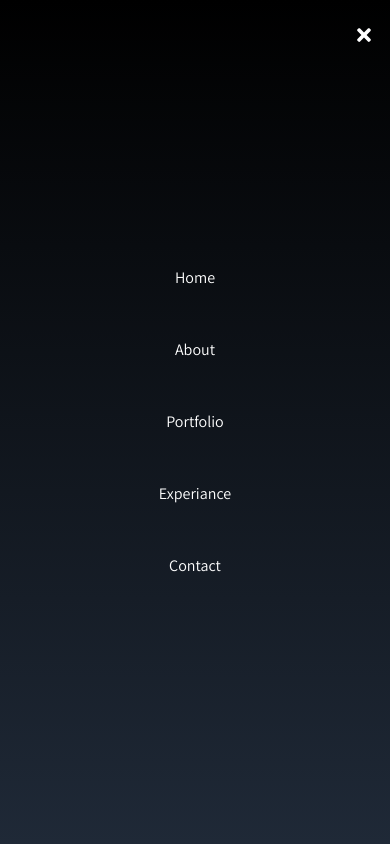
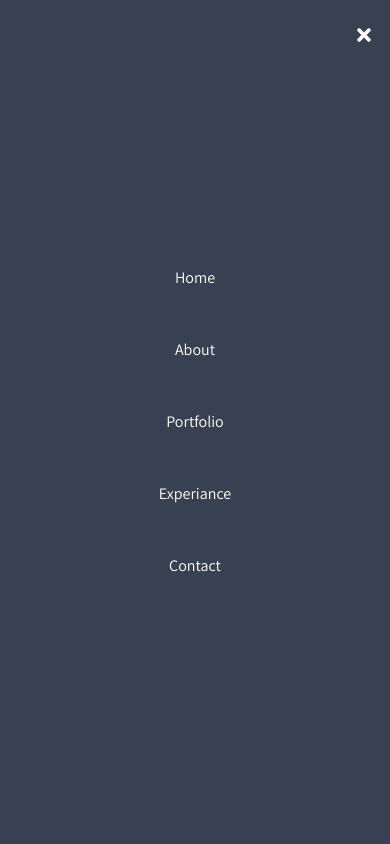
Before and after one commit to mohan-cyber/website-portfolio, a React (Create React App) app: page / in a window 390 px wide. Both pictures are taken after a click on the element 364 px from the left and 35 px from the top of the page. Shown: the top 844 px of the page. Built offline with nearby package versions, Linux system fonts and the light colour scheme.

Commit message:
updated navber

```diff
--- a/package.json
+++ b/package.json
@@ -6,6 +6,7 @@
     "@testing-library/jest-dom": "^5.17.0",
     "@testing-library/react": "^13.4.0",
     "@testing-library/user-event": "^13.5.0",
+    "framer-motion": "^10.15.0",
     "react": "^18.2.0",
     "react-dom": "^18.2.0",
     "react-icons": "^4.10.1",
--- a/src/components/NavBar.jsx
+++ b/src/components/NavBar.jsx
@@ -1,9 +1,9 @@
-import React, { useState } from "react";
-import { FaTimes, FaHamburger } from 'react-icons/fa';
-import  { Link } from 'react-scroll';
+import {React , useState } from "react";
+import { motion } from "framer-motion";
+import { Link } from "react-scroll";
+import { FaTimes, FaHamburger } from "react-icons/fa";
 
-
-const NavBar = () => {
+const Navbar = () => {
   const [nav, setNav] = useState(false)
   const links = [
   {
@@ -29,37 +29,61 @@ const NavBar = () => {
 
 ]
   return (
-    <div  className="flex justify-between items-center z-10 w-full text-white bg-black fixed  lg:px-[30px] px-[16px] py-[15px]">
+    <div className="flex justify-between items-center z-10 w-full text-white bg-black fixed lg:px-[30px] px-[16px] py-[15px]">
       <div>
         <Link to="home" smooth duration={500} spy={true} offset={-70}>
           <h1 className="font-vibe text-4xl cursor-pointer">Mohan</h1>
         </Link>
       </div>
+      <div>
       <ul className="hidden md:flex">
-        {links.map(({id, link}) => (
-          <li key={id} className="px-4 cursor-pointer capitalize font-medium text-gray-400 hover:scale-105 duration-200">
-          <Link to={link} smooth duration={500}>{link}</Link>
+        {links.map(({ id, link }) => (
+          <li
+            key={id}
+            className="px-4 cursor-pointer capitalize font-medium text-gray-400 hover:scale-105 duration-200"
+          >
+            <Link to={link} smooth duration={500}>
+              {link}
+            </Link>
           </li>
+        ))}
+      </ul>
+      </div>
 
-        ) )}
+      <div
+        onClick={() => setNav(!nav)}
+        className="md:hidden cursor-pointer z-10 text-white"
+      >
+        {nav ? <FaTimes size={20} /> : <FaHamburger size={20} />}
+      </div>
 
-      </ul>
-      <div  onClick={() => setNav(!nav)} className="md:hidden    cursor-pointer z-10 text-white ">
+      {nav && (
 
-      {nav ?   <FaTimes size={20} /> : <FaHamburger size={20} /> }
-      </div>
-      {nav && ( <ul className="flex flex-col justify-center items-center absolute top-0  left-0 w-full h-screen bg-gradient-to-b from-black to-gray-800 text-white  ">
-      {links.map(({id, link}) => (
+          <motion.ul
+            variants={{
+              open: {
+                x: "0%",
+              },
+              closed: {
+                x: "-100%",
+              },
+            }}
+            initial="closed"
+            animate={nav ? "open" : "closed"}
+            className="flex flex-col justify-center items-center absolute top-0 left-0 w-full h-screen bg-gray-700 text-white"
+          >
+            {links.map(({ id, link }) => (
               <li key={id} className="px-4 cursor-pointer capitalize py-6">
-          <Link onClick={() => setNav(!nav)} to={link} smooth duration={500}>{link}</Link>
+                <Link onClick={() => setNav(!nav)} to={link} smooth duration={500}>
+                  {link}
+                </Link>
               </li>
+            ))}
+          </motion.ul>
 
-        ) )}
-
-      </ul>)}
-
+      )}
     </div>
   );
 };
 
-export default NavBar;
+export default Navbar;
```
Also changed, not shown: 1 other file (tests, documents, lock files or other folders). Lines whose indentation alone changed are shown as unchanged.
